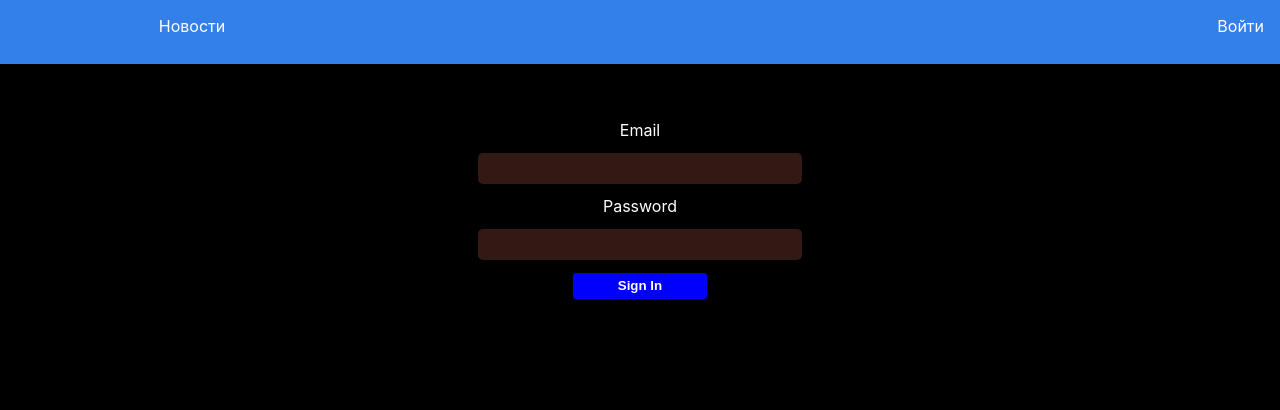
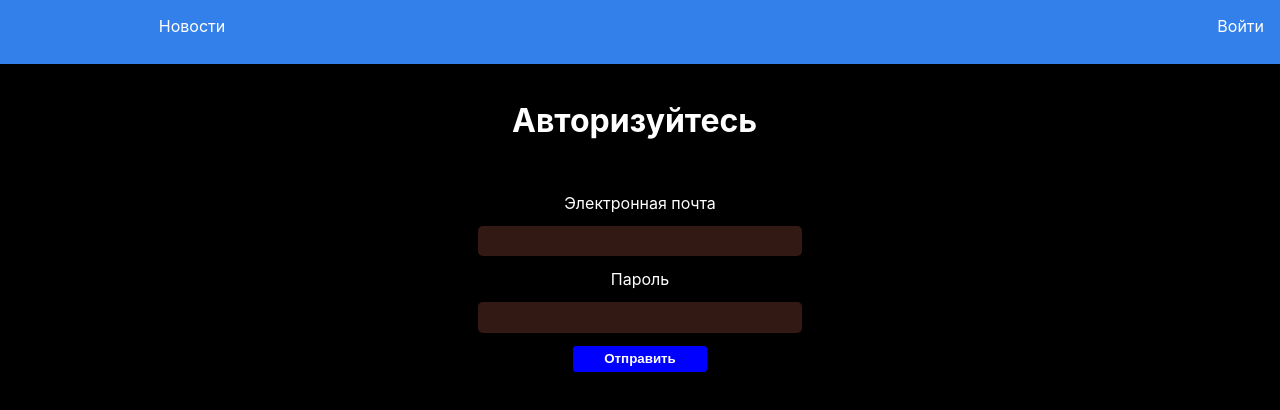
Before and after one commit to bearbur/newsfeed, a React (Create React App) app: page /auth in a window 1280 px wide. Shown: the top 410 px of the page. Built offline with nearby package versions, Linux system fonts and the light colour scheme.

Commit message:
Minor fixes p.3

```diff
--- a/src/components/login-form.js
+++ b/src/components/login-form.js
@@ -2,7 +2,7 @@ import React  from "react";
 import styled from "styled-components";
 import LoadingSpinner from "../components/loading-spinner";
 
-const SignForm = styled.div`
+const SignForm = styled.form`
     display: flex;
     flex-direction: column;
     justify-content: space-between;
@@ -49,6 +49,8 @@ const ErrorMessage = styled.span`
 
 //todo handle Enter button
 
+//todo handle input email and hide Sign in button if incorrect format of email
+
 const LoginForm = (props) => {
 	return (
 			props.processing ? (
@@ -56,11 +58,11 @@ const LoginForm = (props) => {
 				) :
 				(
 					<SignForm>
-						<Label>Email</Label>
-						<InputCell type = "text" name="email" value={props.email} onChange={(e)=>props.handleChange(e)}/>
-						<Label>Password</Label>
+						<Label>Электронная почта</Label>
+						<InputCell type = "email" pattern="[a-z0-9._%+-]+@[a-z0-9.-]+\.[a-z]{2,}$" name="email" value={props.email} onChange={(e)=>props.handleChange(e)}/>
+						<Label>Пароль</Label>
 						<InputCell type = "password" name="password" value={props.password} onChange={(e)=>props.handleChange(e)}/>
-						<SignIn type = "button" value="Sign In" onClick = {(e)=>{props.onLogin(e); props.toggle();}} />
+						<SignIn type = "submit" value="Отправить" onClick = {(e)=>{props.onLogin(e); props.toggle();}} />
 						{(props["errorLog"] && props["errorLog"]["message"] && typeof props["errorLog"]["message"] === "string") ? <ErrorLog>
 							{()=>props.toggle()}
 							<ErrorMessage>{props["errorLog"]["message"]}</ErrorMessage>
--- a/src/components/news-item.js
+++ b/src/components/news-item.js
@@ -3,9 +3,12 @@ import styled from "styled-components";
 
 const Item = styled.div`
    	padding: 1em;
+   	margin-top: 1em;
     display: flex;
     flex-direction: column;
     justify-content: space-between;
+    background: #fff;
+	border-radius: 1em;
 `;
 const Title = styled.span`
     font-size: 1.2em;
@@ -15,6 +18,7 @@ const Title = styled.span`
 `;
 const Text = styled.span`
     font-weight: light;
+    color: #000;
 `;
 
 const NewsItem = (props) => {
--- a/src/containers/login-form-container.js
+++ b/src/containers/login-form-container.js
@@ -13,6 +13,11 @@ const LoginFormWrapper = styled.div`
     justify-content: center;
 `;
 
+const LoginTitle = styled.h1`
+	    font-size: 2em;
+	    padding: 1em;
+`;
+
 const loginState = {processing: false};
 const toggleProcessing = () => {
 	const processing = loginState.processing;
@@ -22,6 +27,9 @@ const toggleProcessing = () => {
 function LoginFormContainer() {
 	return (
 		<LoginFormWrapper>
+			<LoginTitle>
+				Авторизуйтесь
+			</LoginTitle>
 			<Consumer>
 				{({ store, actions }) => (
 					store.authCorrect ?
--- a/src/containers/news-container.js
+++ b/src/containers/news-container.js
@@ -11,7 +11,7 @@ const NewsWrapper = styled.div`
     flex-direction: column;
     justify-content: flex-start;
     align-items: center;
-    width: 70vw;
+    width: 90vw;
     height: 80vh;
 `;
 
@@ -19,6 +19,9 @@ const News = styled.div`
 	min-height: 60vh;
 	overflow-y: auto;
 	padding: 1em;
+	display: flex;
+	flex-direction: column;
+	justify-content: flex-start;
 `;
 
 const NewsTitle = styled.h1`
```
